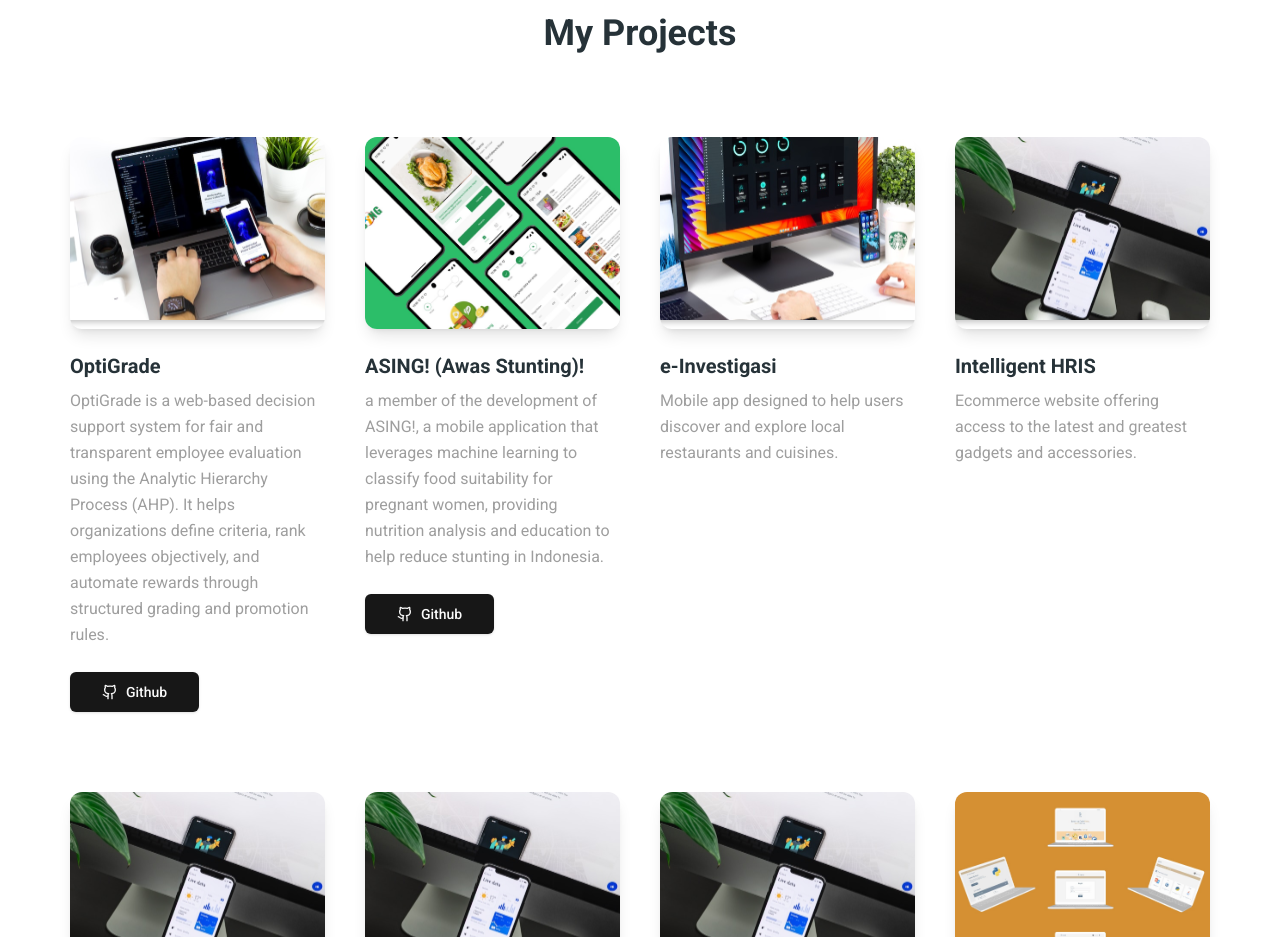
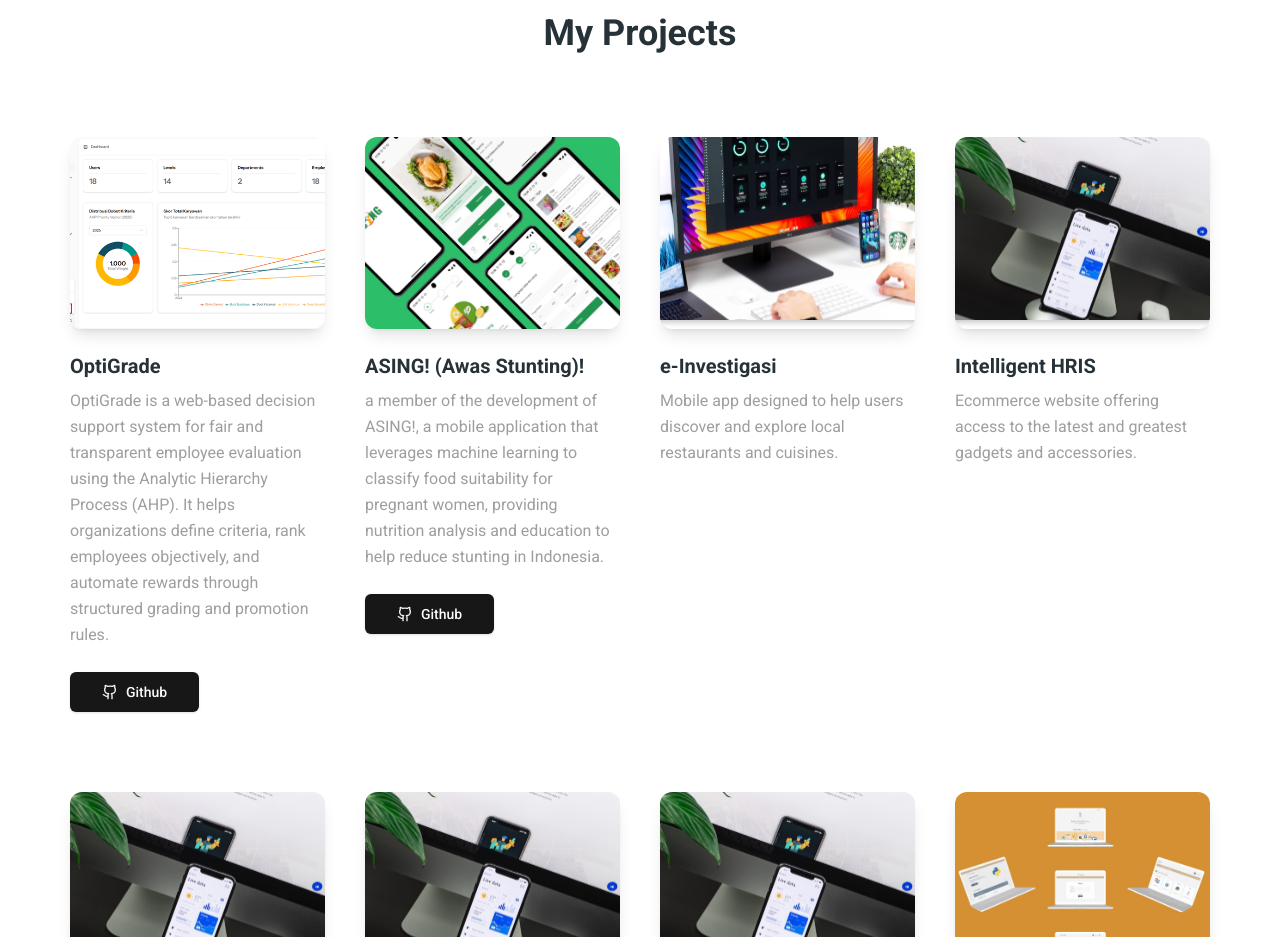
Before and after one commit to vrhidayat/Portfolio, a Next.js app: page / in a window 1280 px wide. Shown: the part 1660-2597 px from the top of the page. Built offline with nearby package versions, Linux system fonts and the light colour scheme.

Commit message:
minor fix

```diff
--- a/next.config.js
+++ b/next.config.js
@@ -2,8 +2,8 @@ const isProd = process.env.NODE_ENV === "production";
 const isVercel = !!process.env.VERCEL;
 
 const nextConfig = {
-    basePath: isProd && !isVercel ? "" : "",
-    assetPrefix: isProd && !isVercel ? "" : "",
+    basePath: isProd && !isVercel ? "/vrhidayat.github.io" : "",
+    assetPrefix: isProd && !isVercel ? "/vrhidayat.github.io/" : "",
     output: "export",
     reactStrictMode: true,
     images: {
--- a/src/app/projects.tsx
+++ b/src/app/projects.tsx
@@ -6,7 +6,7 @@ import { getImagePrefix } from "../../utils/utils";
 
 const PROJECTS = [
     {
-        img: `${getImagePrefix()}image/blog-1.svg`,
+        img: `${getImagePrefix()}image/optigrade.png`,
         title: "OptiGrade",
         desc: "OptiGrade is a web-based decision support system for fair and transparent employee evaluation using the Analytic Hierarchy Process (AHP). It helps organizations define criteria, rank employees objectively, and automate rewards through structured grading and promotion rules.",
         link: "https://github.com/vrhidayat/spk-app-1.git"
```
Also changed, not shown: public/image/optigrade.png (added).
